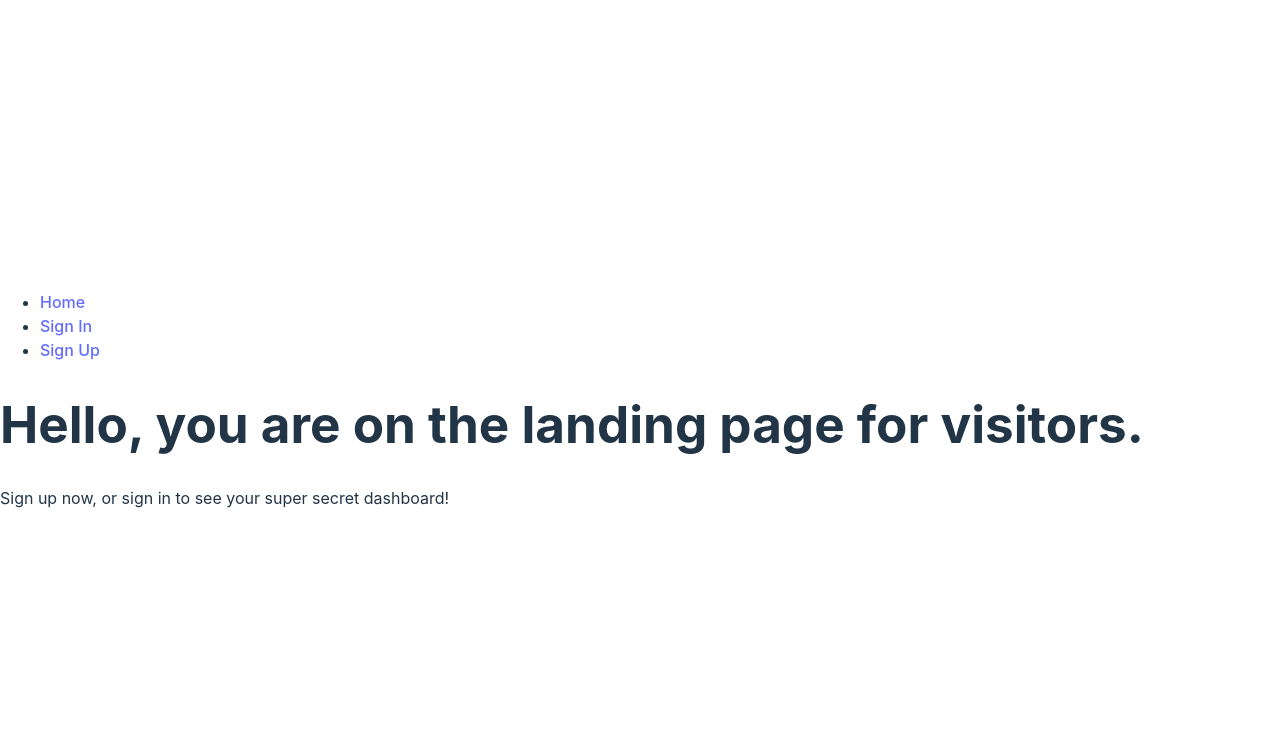
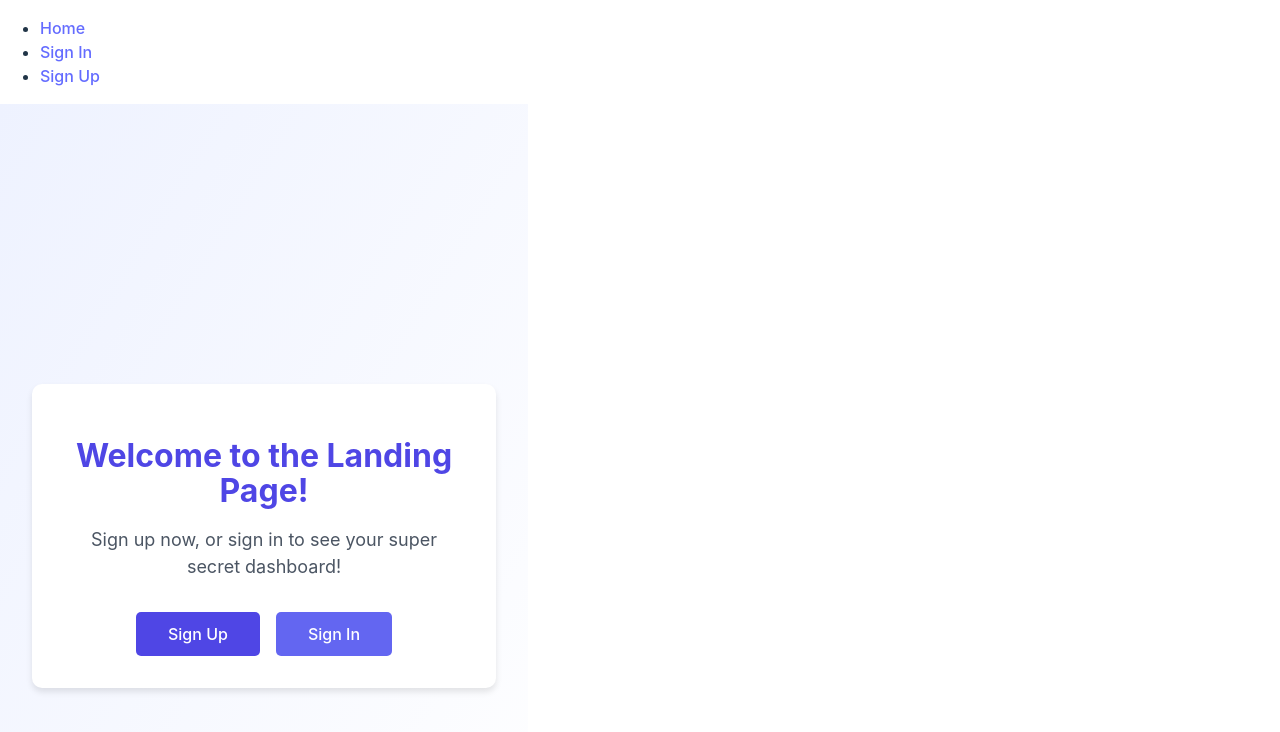
Before and after one commit to kiran1926/URL-shortening-app-frontend, a React (Vite) app: page / in a window 1280 px wide. Shown: the top 732 px of the page. Built offline with nearby package versions, Linux system fonts and the light colour scheme; no server answers.

Commit message:
wip: style landing page

```diff
--- /dev/null
+++ b/src/components/Landing/Landing.css
@@ -0,0 +1,63 @@
+.landing {
+    min-height: 100vh;
+    display: flex;
+    justify-content: center;
+    align-items: center;
+    background: linear-gradient(to bottom right, #eef2ff, #ffffff);
+    padding: 2rem;
+  }
+
+  .card {
+    background-color: white;
+    border-radius: 10px;
+    box-shadow: 0 4px 6px rgba(0, 0, 0, 0.1);
+    padding: 2rem;
+    width: 100%;
+    max-width: 400px;
+    text-align: center;
+  }
+
+  .card h1 {
+    font-size: 2rem;
+    color: #4f46e5;
+    margin-bottom: 1rem;
+  }
+
+  .card p {
+    font-size: 1.125rem;
+    color: #4b5563;
+    margin-bottom: 2rem;
+  }
+
+  .card-actions {
+    display: flex;
+    justify-content: center;
+    gap: 1rem;
+  }
+
+  .btn {
+    padding: 0.75rem 2rem;
+    border: none;
+    border-radius: 5px;
+    font-size: 1rem;
+    cursor: pointer;
+    transition: background-color 0.3s ease;
+  }
+
+  .sign-up-btn {
+    background-color: #4f46e5;
+    color: white;
+  }
+
+  .sign-up-btn:hover {
+    background-color: #4338ca;
+  }
+
+  .sign-in-btn {
+    background-color: #6366f1;
+    color: white;
+  }
+
+  .sign-in-btn:hover {
+    background-color: #4f46e5;
+  }
--- a/src/components/Landing/Landing.jsx
+++ b/src/components/Landing/Landing.jsx
@@ -1,8 +1,16 @@
+import './Landing.css';
+
 const Landing = () => {
   return (
-    <main>
-      <h1>Hello, you are on the landing page for visitors.</h1>
-      <p>Sign up now, or sign in to see your super secret dashboard!</p>
+    <main className="landing">
+      <div className="card">
+        <h1>Welcome to the Landing Page!</h1>
+        <p>Sign up now, or sign in to see your super secret dashboard!</p>
+        <div className="card-actions">
+          <button className="btn sign-up-btn">Sign Up</button>
+          <button className="btn sign-in-btn">Sign In</button>
+        </div>
+      </div>
     </main>
   );
 };
```
